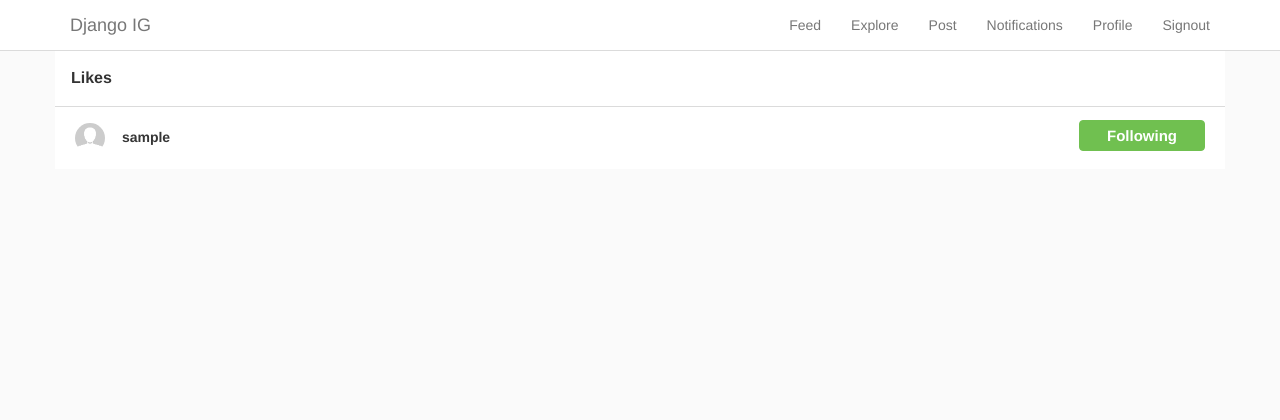
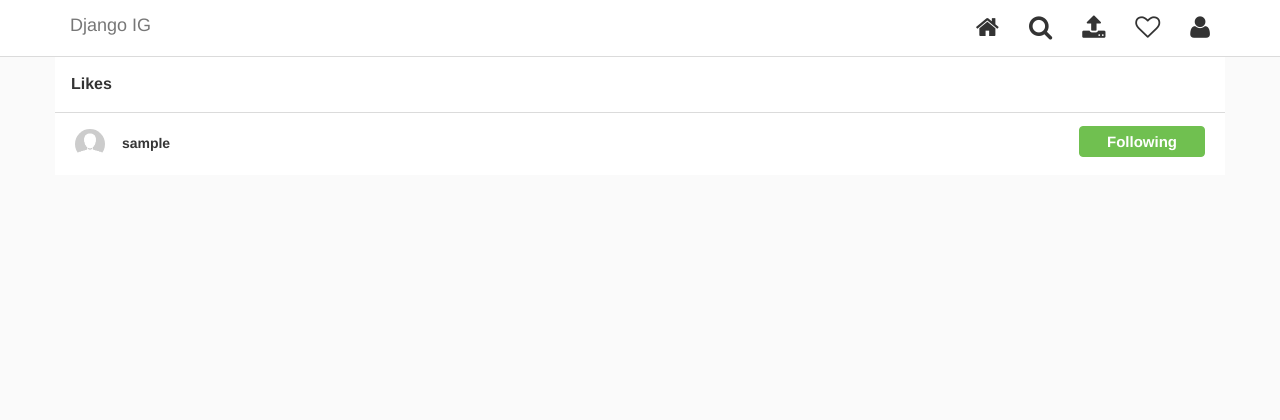
Before and after one commit to andyalam/django_instagram, a Django app: page /post/1/likes/ in a window 1280 px wide. Shown: the top 420 px of the page. Before the commit the page ends 151 px from the top, so only its background shows below. Run offline with Django 3.2, Linux system fonts and the light colour scheme; a user stored in the database is signed in; tables that the repository leaves empty hold one stand-in row (values such as "Sample post"); some libraries are stand-ins or nearby versions.

Commit message:
much simpler desktop nav

```diff
--- a/feeds/templates/feeds/nav.html
+++ b/feeds/templates/feeds/nav.html
@@ -11,12 +11,15 @@
         <div id="navbar-main" class="navbar-collapse collapse">
             <ul class="nav navbar-nav navbar-right">
                 {% if request.user.is_authenticated %}
-                    <li><a href="{% url 'index' %}">Feed</a></li>
-                    <li><a href="{% url 'explore' %}">Explore</a></li>
-                    <li><a href="{% url 'post_picture' %}">Post</a></li>
-                    <li><a href="{% url 'notifications' %}">Notifications</a></li>
-                    <li><a href="{% url 'profile' request.user.username %}">Profile</a></li>
-                    <li><a href="{% url 'signout' %}">Signout</a></li>
+                    <li><a href="{% url 'index' %}"><i class="fa fa-home" aria-hidden="true"></i></a></li>
+                    <li><a href="{% url 'explore' %}"><i class="fa fa-search" aria-hidden="true"></i></a></li>
+                    <li><a href="{% url 'post_picture' %}"><i class="fa fa-upload" aria-hidden="true"></i></a></li>
+                    <li><a href="{% url 'notifications' %}"><i class="fa fa-heart-o" aria-hidden="true"></i></a></li>
+                    <li><a href="{% url 'profile' request.user.username %}"><i class="fa fa-user" aria-hidden="true"></i></a></li>
+                    <!--
+                      Using profile page logout for now
+                      <li><a href="{% url 'signout' %}">Signout</a></li>
+                    -->
                 {% else %}
                     <li><a href="{% url 'login' %}">Login</a></li>
                     <li><a href="{% url 'signup' %}">Signup</a></li>
--- a/static/css/partials/_components.scss
+++ b/static/css/partials/_components.scss
@@ -15,7 +15,7 @@ a:hover {
 }
 
 .content-wrapper {
-  margin-top: 51px;
+  margin-top: 57px;
   margin-bottom: 60px;
   background-color: #fafafa;
   @media screen and (max-width : 768px) {
--- a/static/css/partials/_nav.scss
+++ b/static/css/partials/_nav.scss
@@ -1,6 +1,11 @@
 .navbar {
   background-color: #fff;
   border-bottom-color: #dbdbdb;
+
+  .fa {
+    font-size: 25px;
+    color: #333;
+  }
 
   .mobile {
     display: none;
--- a/static/css/style.css
+++ b/static/css/style.css
@@ -39,7 +39,7 @@ a:hover {
   text-decoration: none; }
 
 .content-wrapper {
-  margin-top: 51px;
+  margin-top: 57px;
   margin-bottom: 60px;
   background-color: #fafafa; }
   @media screen and (max-width: 768px) {
@@ -138,6 +138,9 @@ a:hover {
 .navbar {
   background-color: #fff;
   border-bottom-color: #dbdbdb; }
+  .navbar .fa {
+    font-size: 25px;
+    color: #333; }
   .navbar .mobile {
     display: none; }
     .navbar .mobile a, .navbar .mobile a:hover, .navbar .mobile a:focus {
```
Also changed, not shown: 1 other file.
